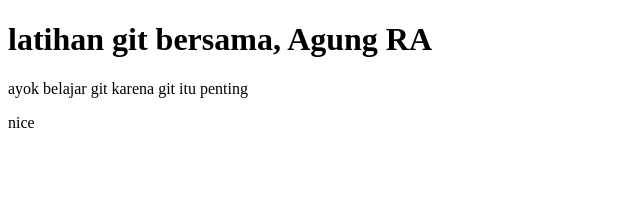
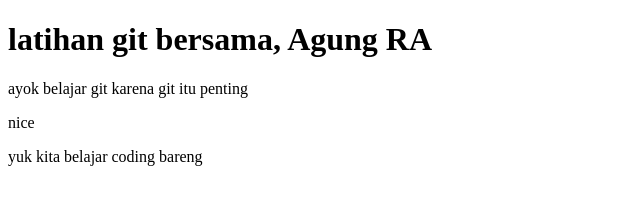
Before and after one commit to Agung-Legowo/latihan-aja, a plain HTML site: page index.html in a window 1280 px wide. Shown: the whole page, without its empty margins (0-640 px from the left). Drawn offline with Linux system fonts and the light colour scheme.

Commit message:
mengubah index.html dari github

```diff
--- a/index.html
+++ b/index.html
@@ -9,5 +9,6 @@
     <h1>latihan git bersama, Agung RA</h1>
     <p>ayok belajar git karena git itu penting</p>
     <p>nice</p>
+    <p> yuk kita belajar coding bareng </p>
   </body>
 </html>
```
